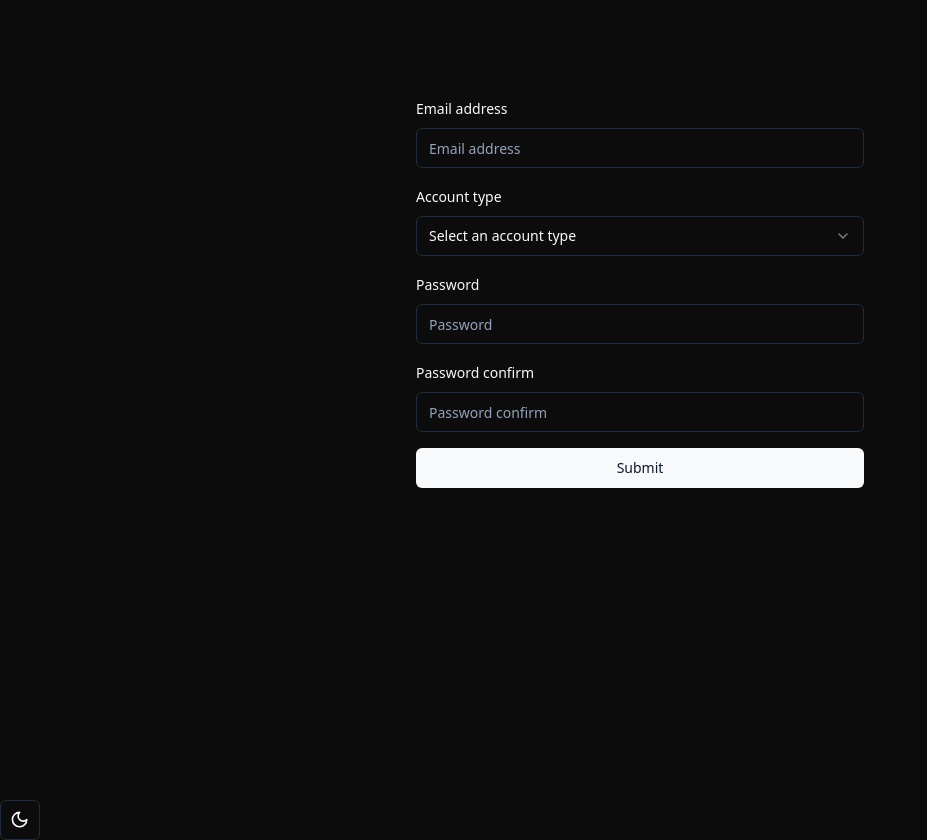
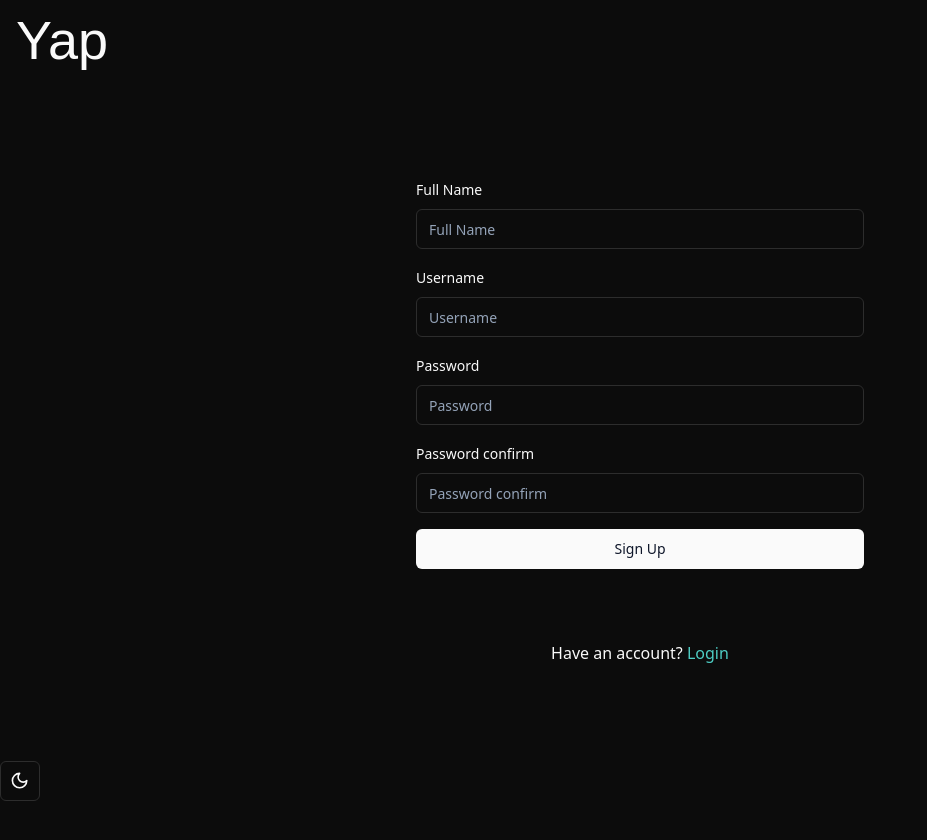
Before and after one commit to anishjha12309/Yap, a React (Vite) app in the folder Frontend/: page / in a window 1280 px wide. Shown: the whole page, without its empty margins (0-927 px from the left). After the commit the page ends 801 px from the top, so only its background shows below. Built offline with nearby package versions, Linux system fonts and the light colour scheme.

Commit message:
Signup page

```diff
--- a/Frontend/src/App.tsx
+++ b/Frontend/src/App.tsx
@@ -1,189 +1,32 @@
 import "./App.css";
 import { ThemeProvider } from "@/components/theme-provider";
 import { ModeToggle } from "@/components/mode-toggle";
-import * as z from "zod";
-import { useForm } from "react-hook-form";
-import { zodResolver } from "@hookform/resolvers/zod";
-import {
-  Form,
-  FormControl,
-  FormField,
-  FormItem,
-  FormLabel,
-  FormMessage,
-} from "@/components/ui/form";
-import { Input } from "@/components/ui/input";
-import { Button } from "@/components/ui/button";
-import {
-  SelectValue,
-  SelectTrigger,
-  SelectContent,
-  SelectItem,
-  Select,
-} from "@/components/ui/select";
-
-const formSchema = z
-  .object({
-    emailAddress: z.string().email(),
-    password: z.string().min(3),
-    passwordConfirm: z.string(),
-    accountType: z.enum(["personal", "company"]),
-    companyName: z.string().optional(),
-  })
-  .refine(
-    (data) => {
-      return data.password === data.passwordConfirm;
-    },
-    {
-      message: "Passwords do not match",
-      path: ["passwordConfirm"],
-    }
-  )
-  .refine(
-    (data) => {
-      if (data.accountType === "company") {
-        return !!data.companyName;
-      }
-      return true;
-    },
-    {
-      message: "Company name is required",
-      path: ["companyName"],
-    }
-  );
+import Signup from "./pages/Signup/Signup";
 
 export function App() {
-  const form = useForm<z.infer<typeof formSchema>>({
-    resolver: zodResolver(formSchema),
-    defaultValues: {
-      emailAddress: "",
-      password: "",
-      passwordConfirm: "",
-      companyName: "",
-    },
-  });
-
-  const accountType = form.watch("accountType");
-
-  const handleSubmit = (values: z.infer<typeof formSchema>) => {
-    console.log({ values });
-  };
-
   return (
     <ThemeProvider defaultTheme="dark" storageKey="vite-ui-theme">
+      <h1 className="header">Yap</h1>
       <main className="flex min-h-screen flex-col items-center justify-between p-24">
-        <Form {...form}>
-          <form
-            onSubmit={form.handleSubmit(handleSubmit)}
-            className="max-w-md w-full flex flex-col gap-4"
-          >
-            <FormField
-              control={form.control}
-              name="emailAddress"
-              render={({ field }) => {
-                return (
-                  <FormItem>
-                    <FormLabel>Email address</FormLabel>
-                    <FormControl>
-                      <Input
-                        placeholder="Email address"
-                        type="email"
-                        {...field}
-                      />
-                    </FormControl>
-                    <FormMessage />
-                  </FormItem>
-                );
-              }}
-            />
-            <FormField
-              control={form.control}
-              name="accountType"
-              render={({ field }) => {
-                return (
-                  <FormItem>
-                    <FormLabel>Account type</FormLabel>
-                    <Select onValueChange={field.onChange}>
-                      <FormControl>
-                        <SelectTrigger>
-                          <SelectValue placeholder="Select an account type" />
-                        </SelectTrigger>
-                      </FormControl>
-                      <SelectContent>
-                        <SelectItem value="personal">Personal</SelectItem>
-                        <SelectItem value="company">Company</SelectItem>
-                      </SelectContent>
-                    </Select>
-                    <FormMessage />
-                  </FormItem>
-                );
-              }}
-            />
-            {accountType === "company" && (
-              <FormField
-                control={form.control}
-                name="companyName"
-                render={({ field }) => {
-                  return (
-                    <FormItem>
-                      <FormLabel>Company name</FormLabel>
-                      <FormControl>
-                        <Input placeholder="Company name" {...field} />
-                      </FormControl>
-                      <FormMessage />
-                    </FormItem>
-                  );
-                }}
-              />
-            )}
-            <FormField
-              control={form.control}
-              name="password"
-              render={({ field }) => {
-                return (
-                  <FormItem>
-                    <FormLabel>Password</FormLabel>
-                    <FormControl>
-                      <Input
-                        placeholder="Password"
-                        type="password"
-                        {...field}
-                      />
-                    </FormControl>
-                    <FormMessage />
-                  </FormItem>
-                );
-              }}
-            />
-            <FormField
-              control={form.control}
-              name="passwordConfirm"
-              render={({ field }) => {
-                return (
-                  <FormItem>
-                    <FormLabel>Password confirm</FormLabel>
-                    <FormControl>
-                      <Input
-                        placeholder="Password confirm"
-                        type="password"
-                        {...field}
-                      />
-                    </FormControl>
-                    <FormMessage />
-                  </FormItem>
-                );
-              }}
-            />
-            <Button type="submit" className="w-full">
-              Submit
-            </Button>
-          </form>
-        </Form>
+        <Signup />
+
+        <p>
+          Have an account?{" "}
+          <span>
+            <a
+              href="google.com"
+              target="_blank"
+              className="hover:text-[#48A9A6] text-[#4ECDC4]"
+            >
+              Login
+            </a>
+          </span>
+        </p>
       </main>
 
-      <div>
+      <footer>
         <ModeToggle />
-      </div>
+      </footer>
     </ThemeProvider>
   );
 }
--- a/Frontend/src/index.css
+++ b/Frontend/src/index.css
@@ -37,31 +37,31 @@
 
   .dark {
     --background: 235.2 0% 4.9%;
-    --foreground: 210 40% 98%;
+    --foreground: 235.2 0% 98%;
 
     --card: 222.2 84% 4.9%;
-    --card-foreground: 210 40% 98%;
+    --card-foreground: 235.2 0% 98%;
 
-    --popover: 222.2 84% 4.9%;
-    --popover-foreground: 210 40% 98%;
+    --popover: 0deg 0% 0%;
+    --popover-foreground: 235.2 0% 98%;
 
-    --primary: 210 40% 98%;
+    --primary: 235.2 0% 98%;
     --primary-foreground: 222.2 47.4% 11.2%;
 
     --secondary: 217.2 32.6% 17.5%;
-    --secondary-foreground: 210 40% 98%;
+    --secondary-foreground: 235.2 0% 98%;
 
     --muted: 217.2 32.6% 17.5%;
     --muted-foreground: 215 20.2% 65.1%;
 
     --accent: 217.2 32.6% 17.5%;
-    --accent-foreground: 210 40% 98%;
+    --accent-foreground: 235.2 0% 98%;
 
-    --destructive: 0 62.8% 30.6%;
-    --destructive-foreground: 210 40% 98%;
+    --destructive: 0deg 71.22% 46.72% / 77%;
+    --destructive-foreground: 235.2 0% 98%;
 
     --border: 217.2 32.6% 17.5%;
-    --input: 217.2 32.6% 17.5%;
+    --input: 235.2 0% 17.5%;
     --ring: 212.7 26.8% 83.9%;
   }
 }
@@ -74,3 +74,15 @@
     @apply bg-background text-foreground;
   }
 }
+
+@import url("https://fonts.googleapis.com/css2?family=Plus+Jakarta+Sans:ital,wght@0,200..800;1,200..800&display=swap");
+
+.header {
+  font-family: "Plus Jakarta Sans", sans-serif;
+  font-size: 54px;
+  margin-left: 1rem;
+}
+
+.min-h-screen {
+  min-height: 85vh;
+}
--- a/Frontend/src/pages/Signup/Signup.tsx
+++ b/Frontend/src/pages/Signup/Signup.tsx
@@ -0,0 +1,130 @@
+import {
+  Form,
+  FormControl,
+  FormField,
+  FormItem,
+  FormLabel,
+  FormMessage,
+} from "@/components/ui/form";
+import { Input } from "@/components/ui/input";
+import { Button } from "@/components/ui/button";
+// import {
+//   SelectValue,
+//   SelectTrigger,
+//   SelectContent,
+//   SelectItem,
+//   Select,
+// } from "@/components/ui/select";
+import * as z from "zod";
+import { useForm } from "react-hook-form";
+import { zodResolver } from "@hookform/resolvers/zod";
+
+const formSchema = z
+  .object({
+    fullName: z.string().min(6),
+    password: z.string().min(8),
+    passwordConfirm: z.string(),
+    userName: z.string(),
+  })
+  .refine(
+    (data) => {
+      return data.password === data.passwordConfirm;
+    },
+    {
+      message: "Passwords do not match",
+      path: ["passwordConfirm"],
+    }
+  );
+
+export default function Signup() {
+  const form = useForm<z.infer<typeof formSchema>>({
+    resolver: zodResolver(formSchema),
+    defaultValues: {
+      fullName: "",
+      password: "",
+      passwordConfirm: "",
+      userName: "",
+    },
+  });
+
+  const handleSubmit = (values: z.infer<typeof formSchema>) => {
+    console.log({ values });
+  };
+  return (
+    <Form {...form}>
+      <form
+        onSubmit={form.handleSubmit(handleSubmit)}
+        className="max-w-md w-full flex flex-col gap-4"
+      >
+        <FormField
+          control={form.control}
+          name="fullName"
+          render={({ field }) => {
+            return (
+              <FormItem>
+                <FormLabel>Full Name</FormLabel>
+                <FormControl>
+                  <Input placeholder="Full Name" type="text" {...field} />
+                </FormControl>
+                <FormMessage />
+              </FormItem>
+            );
+          }}
+        />
+        <FormField
+          control={form.control}
+          name="userName"
+          render={({ field }) => {
+            return (
+              <FormItem>
+                <FormLabel>Username</FormLabel>
+                <FormControl>
+                  <Input placeholder="Username" type="text" {...field} />
+                </FormControl>
+                <FormMessage />
+              </FormItem>
+            );
+          }}
+        />
+
+        <FormField
+          control={form.control}
+          name="password"
+          render={({ field }) => {
+            return (
+              <FormItem>
+                <FormLabel>Password</FormLabel>
+                <FormControl>
+                  <Input placeholder="Password" type="password" {...field} />
+                </FormControl>
+                <FormMessage />
+              </FormItem>
+            );
+          }}
+        />
+        <FormField
+          control={form.control}
+          name="passwordConfirm"
+          render={({ field }) => {
+            return (
+              <FormItem>
+                <FormLabel>Password confirm</FormLabel>
+                <FormControl>
+                  <Input
+                    placeholder="Password confirm"
+                    type="password"
+                    {...field}
+                  />
+                </FormControl>
+                <FormMessage />
+              </FormItem>
+            );
+          }}
+        />
+        <Button type="submit" className="w-full">
+          Sign Up
+        </Button>
+      </form>
+    </Form>
+  );
+}
```
Also changed, not shown: Frontend/public/Yap(dark).png (deleted), Frontend/public/Yap(light).png (deleted).
